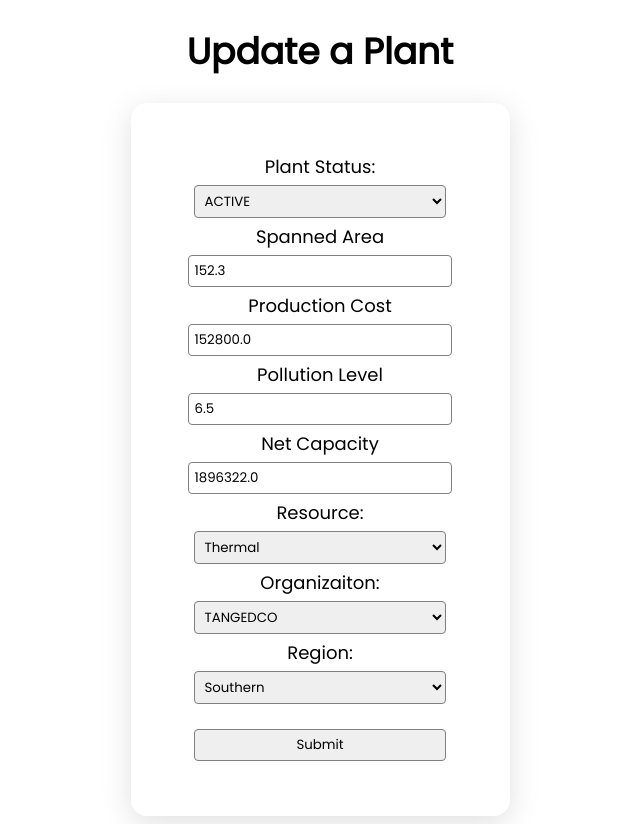
After one commit to Ashrockzzz2003/Power_Portal_2.0, a Flask app: page /plant/1/update in a window 1280 px wide. The commit adds this page. Shown: the whole page, without its empty margins (320-960 px from the left). Run offline with Flask 2, Linux system fonts and the light colour scheme.

Commit message:
- plant CRU

```diff
--- a/app.py
+++ b/app.py
@@ -131,8 +131,8 @@ class Plants(db.Model):
     pollution_level = db.Column(db.Float, nullable = False)
     net_capacity = db.Column(db.Float, nullable = False)
     resource_id = db.Column(db.Integer, db.ForeignKey("resources.resource_id"), nullable = False)
-    region_id = db.Column(db.Integer, db.ForeignKey("regions.region_id"), nullable = False)
-    org_id = db.Column(db.Integer, db.ForeignKey("organizations.org_id"), nullable = False)
+    region_id = db.Column(db.Integer, db.ForeignKey("region.region_id"), nullable = False)
+    org_id = db.Column(db.Integer, db.ForeignKey("organization.org_id"), nullable = False)
 
 """
 CREATE TABLE "daily_demand" (
@@ -159,7 +159,7 @@ class DailyReading(db.Model):
     __tablename__ = "daily_reading"
     plant_id = db.Column(db.Integer, db.ForeignKey("plant.plant_id"), primary_key = True, nullable = False)
     date = db.Column(db.String, primary_key = True, nullable = False)
-    energy_generated = db.Column(db.Real, nullable = False)
+    energy_generated = db.Column(db.Float, nullable = False)
 
 
 @app.route("/", methods = ["GET", "POST"])
@@ -722,7 +722,7 @@ def view_plant():
         data = {
             "plant_id": plant.plant_id,
             "plant_status": plant.plant_status,
-            "spaaned_area": plant.spanned_area,
+            "spanned_area": plant.spanned_area,
             "production_cost": plant.production_cost,
             "pollution_level": plant.pollution_level,
             "net_capacity": plant.net_capacity,
@@ -751,7 +751,7 @@ def create_plant():
             region_list = region_list
         )
     elif request.method == "POST":
-        plant_status = request.form.get("plant_status")
+        plant_status = request.form.get("status_select")
         spanned_area = request.form.get("spanned_area")
         production_cost = request.form.get("production_cost")
         pollution_level = request.form.get("pollution_level")
@@ -783,6 +783,67 @@ def create_plant():
             db.session.commit()
             return redirect("/plant")
 
+@app.route("/plant/<int:plant_id>/update", methods = ["GET", "POST"])
+def update_plant(plant_id):
+    try:
+        plant_id = int(plant_id)
+        old_data = Plants.query.get(plant_id)
+        resource_list = Resource.query.all()
+        organization_list = Organizations.query.all()
+        region_list = Region.query.all()
+
+        if request.method == "GET":
+            return render_template(
+                "update_plant.html",
+                plant_id = plant_id,
+                plant_status = old_data.plant_status,
+                spanned_area = old_data.spanned_area,
+                production_cost = old_data.production_cost,
+                pollution_level = old_data.pollution_level,
+                net_capacity = old_data.net_capacity,
+                org_id = old_data.org_id,
+                resource_id = old_data.resource_id,
+                region_id = old_data.region_id,
+                resource_list = resource_list,
+                organization_list = organization_list,
+                region_list = region_list
+            )
+        elif request.method == "POST":
+            u_plant_status = request.form.get("status_select")
+            u_spanned_area = request.form.get("spanned_area")
+            u_production_cost = request.form.get("production_cost")
+            u_pollution_level = request.form.get("pollution_level")
+            u_net_capacity = request.form.get("net_capacity")
+            u_resource_id = request.form.get("resource_select")
+            u_org_id = request.form.get("org_select")
+            u_region_id = request.form.get("region_select")
+
+            # Update data
+            old_data.plant_status = u_plant_status
+            old_data.spanned_area = u_spanned_area
+            old_data.production_cost = u_production_cost
+            old_data.pollution_level = u_pollution_level
+            old_data.net_capacity = u_net_capacity
+            old_data.resource_id = u_resource_id
+            old_data.org_id = u_org_id
+            old_data.region_id = u_region_id
+
+            try:
+                db.session.add(old_data)
+            except:
+                db.session.rollback()
+                return render_template(
+                    "error.html"
+                )
+            else:
+                db.session.commit()
+    except:
+        return render_template(
+            "error.html"
+        )
+    else:
+        return redirect("/plant")
+
 if __name__ == "__main__":
     app.run(
         host='0.0.0.0',
--- a/templates/create_plant.html
+++ b/templates/create_plant.html
@@ -63,7 +63,7 @@
             <label>Region:</label>
             <select name="region_select" required>
                 {% for region in region_list %}
-                    <option value="{{region['region_id']}}">{{region['region_type']}}</option>
+                    <option value="{{region['region_id']}}">{{region['region_name']}}</option>
                 {% endfor %}
             </select>
         </div>
--- /dev/null
+++ b/templates/update_plant.html
@@ -0,0 +1,93 @@
+<!DOCTYPE html>
+<html lang="en">
+  <head>
+    <meta charset="UTF-8" />
+    <meta http-equiv="X-UA-Compatible" content="IE=edge" />
+    <meta name="viewport" content="width=device-width, initial-scale=1.0" />
+    <title>Update Plant</title>
+    <link rel="stylesheet" href="../../static/assets/create.css">
+  </head>
+  <body>
+    <h1>Update a Plant</h1>
+    {% if resource_list | length == 0 %}
+        <p>No resources Found! Add resources now!</p>
+        <a href="/resource/create" type="button">+ Add Resource</a>
+    {% elif region_list | length == 0 %}
+        <p>No Regions Found! Add the Regions now!</p>
+        <a href="/region/create" type="button">+ Add Region</a>
+    {% elif organization_list | length == 0 %}
+        <p>No Organizations Found! Add the Organization now!</p>
+        <a href="/organization/create" type="button">+ Add Organization</a>
+    {% else %}
+        <form action="/plant/{{plant_id}}/update" method="POST" id="update-plant-form">
+        <div>
+            <label>Plant Status:</label>
+            <select name="status_select" required>
+                {% if plant_status == 'ACTIVE' %}
+                    <option value="ACTIVE" selected>ACTIVE</option>
+                    <option value="INACTIVE">INACTIVE</option>
+                {% else %}
+                <option value="ACTIVE">ACTIVE</option>
+                <option value="INACTIVE" selected>INACTIVE</option>
+                {% endif %}
+            </select>
+        </div>
+        <div>
+            <label>Spanned Area</label>
+            <input type="number" name="spanned_area" step="any" value="{{spanned_area}}" required>
+        </div>
+        <div>
+            <label>Production Cost</label>
+            <input type="number" name="production_cost" step="any" value="{{production_cost}}" required>
+        </div>
+        <div>
+            <label>Pollution Level</label>
+            <input type="number" name="pollution_level" step="any" value="{{pollution_level}}" required>
+        </div>
+        <div>
+            <label>Net Capacity</label>
+            <input type="number" name="net_capacity" step="any" value="{{net_capacity}}" required>
+        </div>
+        <div>
+            <label>Resource:</label>
+            <select name="resource_select" required>
+                {% for resource in resource_list %}
+                    {% if resource_id == resource['resource_id'] %}
+                        <option value="{{resource['resource_id']}}" selected>{{resource['resource_type']}}</option>
+                    {% else %}
+                        <option value="{{resource['resource_id']}}">{{resource['resource_type']}}</option>
+                    {% endif %}
+                {% endfor %}
+            </select>
+        </div>
+        <div>
+            <label>Organizaiton:</label>
+            <select name="org_select" required>
+                {% for org in organization_list %}
+                    {% if org_id == org['org_id'] %}
+                        <option value="{{org['org_id']}}" selected>{{org['org_name']}}</option>
+                    {% else %}
+                        <option value="{{org['org_id']}}">{{org['org_name']}}</option>
+                    {% endif %}
+                {% endfor %}
+            </select>
+        </div>
+        <div>
+            <label>Region:</label>
+            <select name="region_select" required>
+                {% for region in region_list %}
+                    {% if region_id == region['region_id'] %}
+                        <option value="{{region['region_id']}}" selected>{{region['region_name']}}</option>
+                    {% else %}
+                        <option value="{{region['region_id']}}">{{region['region_name']}}</option>
+                    {% endif %}
+                {% endfor %}
+            </select>
+        </div>
+        <div>
+            <input type="submit" value="Submit" />
+        </div>
+        </form>
+    {% endif %}
+  </body>
+</html>
```
Also changed, not shown: templates/view_plant.html (+10 -10 lines), database.db.
